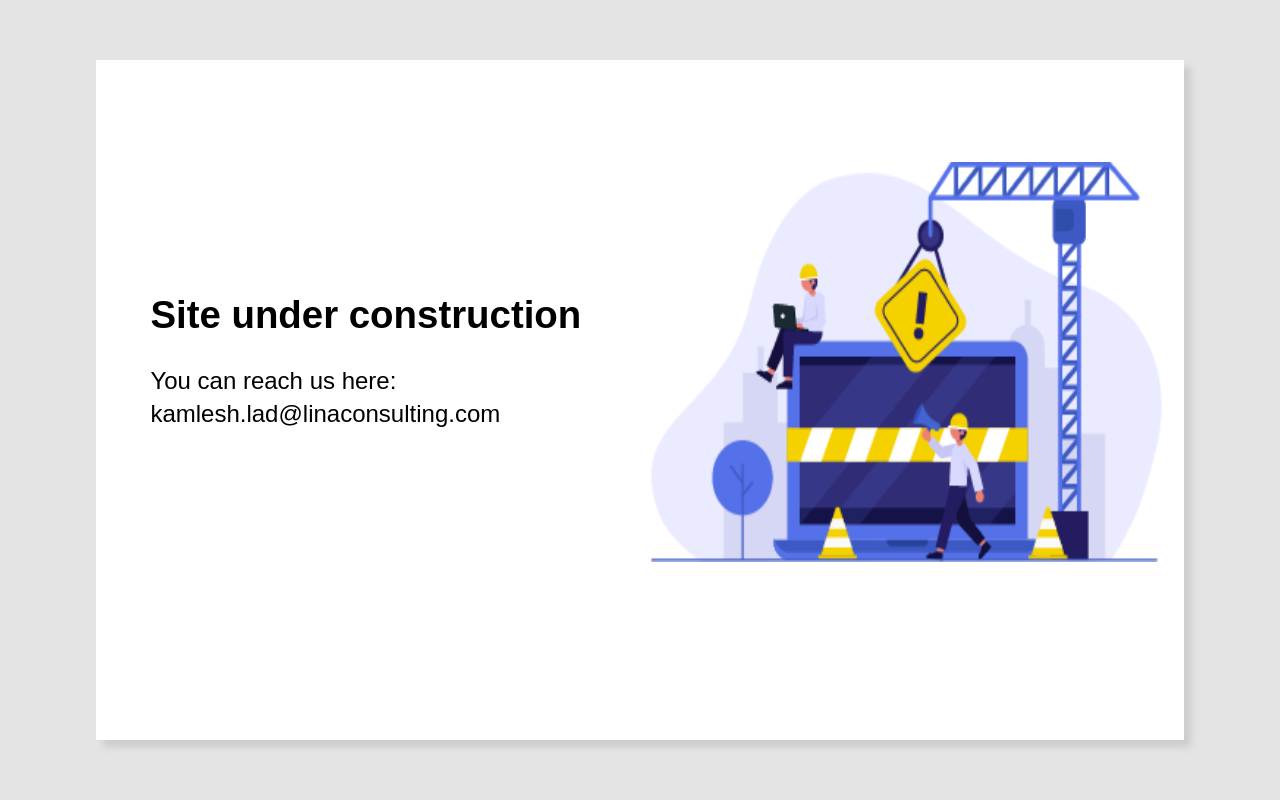
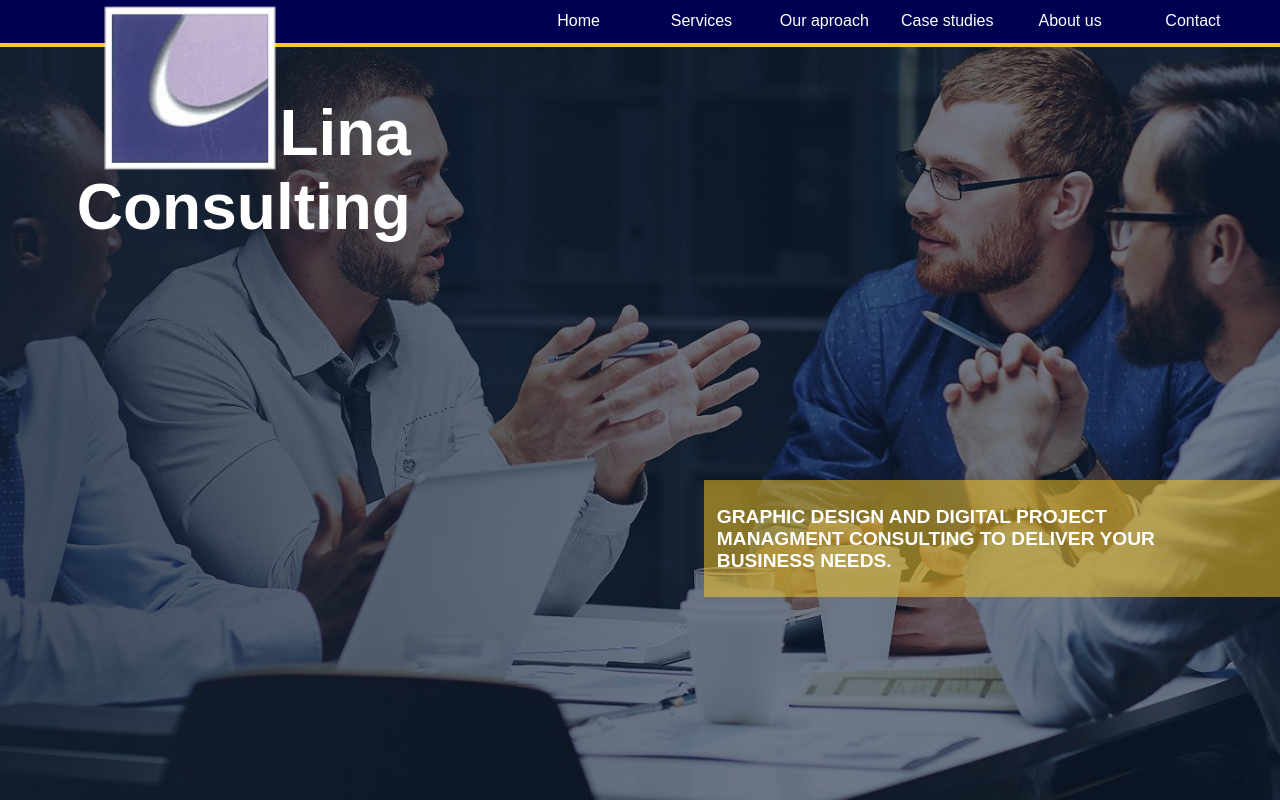
Before and after one commit to borigendiego/linaconsulting, a React (Create React App) app: page / in a window 1280 px wide. Before the commit this address had no page. Shown: the top 800 px of the page. Built offline with nearby package versions, Linux system fonts and the light colour scheme; a web font is replaced by a local one.

Commit message:
Display app instead page under construction

```diff
--- a/src/index.js
+++ b/src/index.js
@@ -1,14 +1,12 @@
 import React from 'react';
 import ReactDOM from 'react-dom';
 import './index.scss';
-//import App from './App';
+import App from './App';
 import reportWebVitals from './reportWebVitals';
-import UnderConstruction from './components/underConstruction';
 
 ReactDOM.render(
   <React.StrictMode>
-   {/* <App />*/}
-   <UnderConstruction />
+    <App />
   </React.StrictMode>,
   document.getElementById('root')
 );
```
